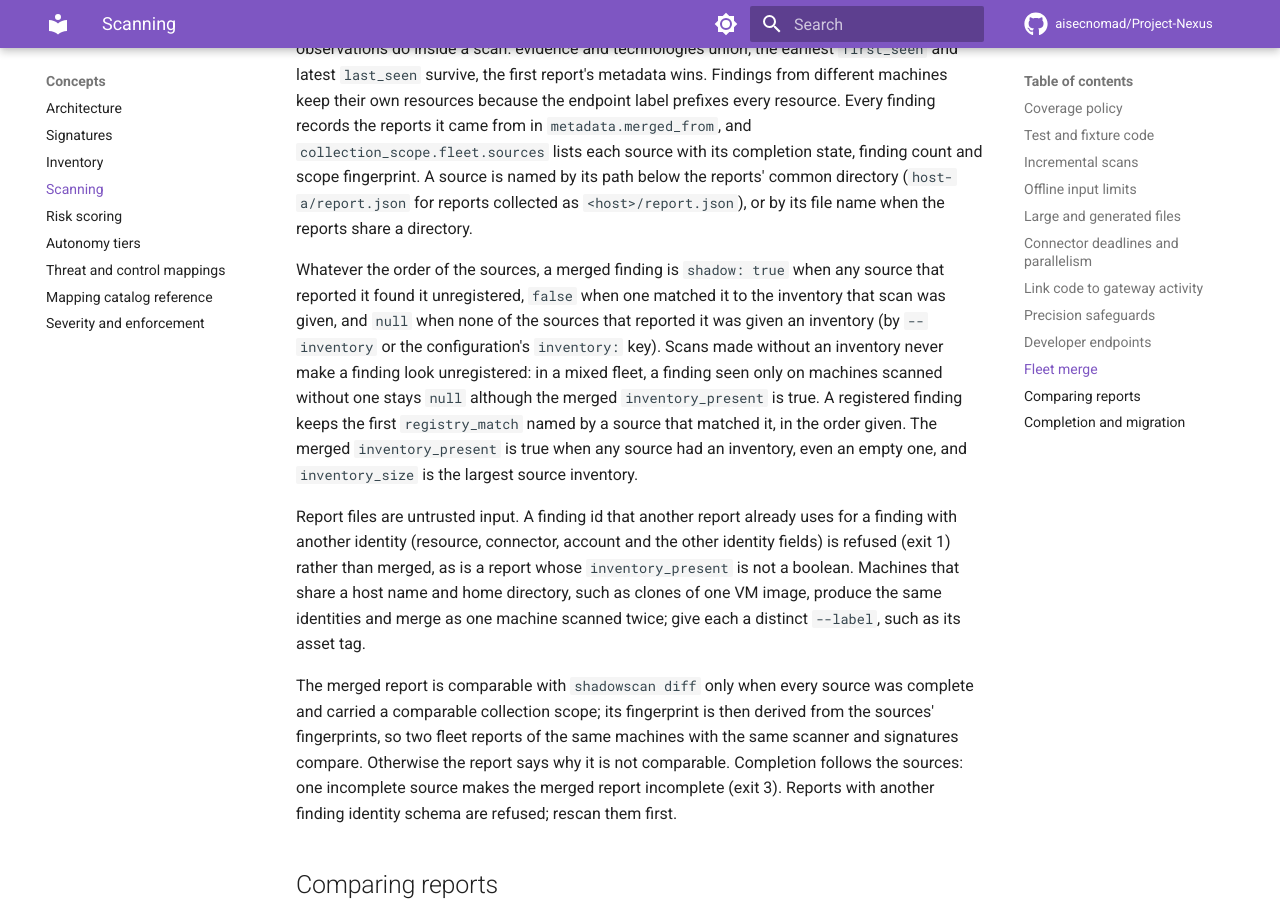
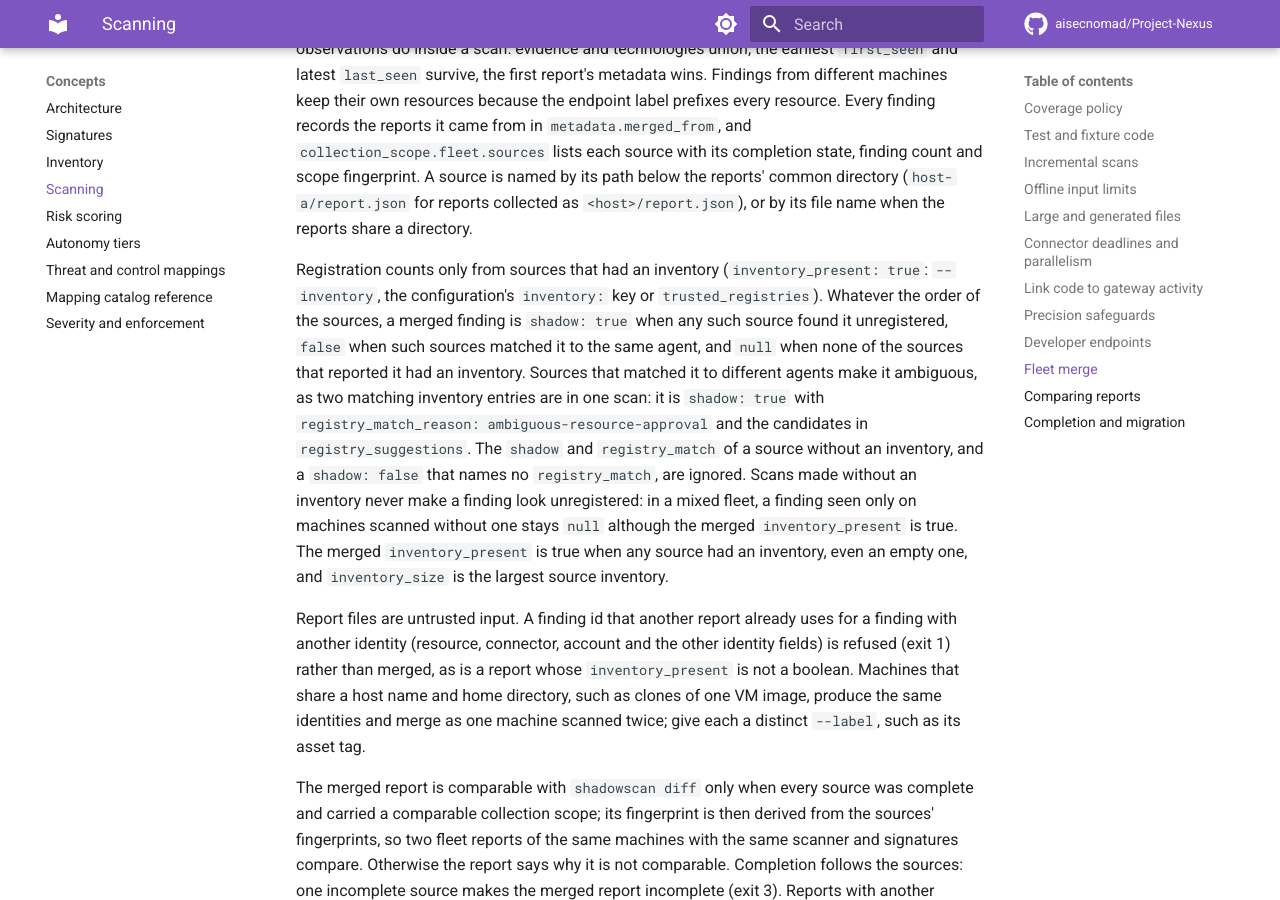
Before and after one commit to aisecnomad/Project-Nexus, an MkDocs documentation site: the page built from docs/scanning.md, in a window 1280 px wide and 900 px high, scrolled down 16767 px. Built offline with MkDocs 1.6.1 and Material for MkDocs 9.7.7, drawn with Linux system fonts in a browser that asks for light colours; comment, search, counter and statistics services are not loaded.

Commit message:
Require an inventory for registration in scans and fleet merges
In a scan without an inventory or trusted registries, the engine skipped
reconciliation and so passed through whatever shadow and registry_match a
connector or plugin had set. A plugin could therefore report a finding as
registered, and shadowscan merge accepted shadow false from such a source
even though its inventory_present was false.

The engine now clears match state (shadow, registry_match and the match
metadata) when nothing was assessed. The fleet merge reads registration
only from sources with inventory_present true, treats shadow false without
a nonempty registry_match as unassessed, and treats sources that matched a
finding to different agents as ambiguous (shadow true with
registry_match_reason ambiguous-resource-approval and the candidates as
suggestions), consistent with two matching inventory entries in one scan,
instead of keeping the first source's match.

Signed-off-by: Claude <noreply@anthropic.com>
Co-Authored-By: Claude Opus 5.5 <noreply@anthropic.com>
Claude-Session: https://claude.ai/code/session_01CZcTn3PwrkZjYgaNvfpagF

```diff
--- a/docs/scanning.md
+++ b/docs/scanning.md
@@ -775,17 +775,22 @@ source is named by its path below the reports' common directory
 (`host-a/report.json` for reports collected as `<host>/report.json`), or by
 its file name when the reports share a directory.
 
-Whatever the order of the sources, a merged finding is `shadow: true` when
-any source that reported it found it unregistered, `false` when one matched
-it to the inventory that scan was given, and `null` when none of the sources
-that reported it was given an inventory (by `--inventory` or the
-configuration's `inventory:` key). Scans made without an inventory never make
-a finding look unregistered: in a mixed fleet, a finding seen only on
-machines scanned without one stays `null` although the merged
-`inventory_present` is true. A registered finding keeps the first
-`registry_match` named by a source that matched it, in the order given. The
-merged `inventory_present` is true when any source had an inventory, even an
-empty one, and `inventory_size` is the largest source inventory.
+Registration counts only from sources that had an inventory
+(`inventory_present: true`: `--inventory`, the configuration's `inventory:`
+key or `trusted_registries`). Whatever the order of the sources, a merged
+finding is `shadow: true` when any such source found it unregistered, `false`
+when such sources matched it to the same agent, and `null` when none of the
+sources that reported it had an inventory. Sources that matched it to
+different agents make it ambiguous, as two matching inventory entries are in
+one scan: it is `shadow: true` with
+`registry_match_reason: ambiguous-resource-approval` and the candidates in
+`registry_suggestions`. The `shadow` and `registry_match` of a source without
+an inventory, and a `shadow: false` that names no `registry_match`, are
+ignored. Scans made without an inventory never make a finding look
+unregistered: in a mixed fleet, a finding seen only on machines scanned
+without one stays `null` although the merged `inventory_present` is true.
+The merged `inventory_present` is true when any source had an inventory,
+even an empty one, and `inventory_size` is the largest source inventory.
 
 Report files are untrusted input. A finding id that another report already
 uses for a finding with another identity (resource, connector, account and
```
Also changed, not shown: CHANGELOG.md (+13 -3 lines), docs/operations/reviewer-packet.md (+4 -2 lines), docs/production.md (+1 -0 lines), 4 other files.
